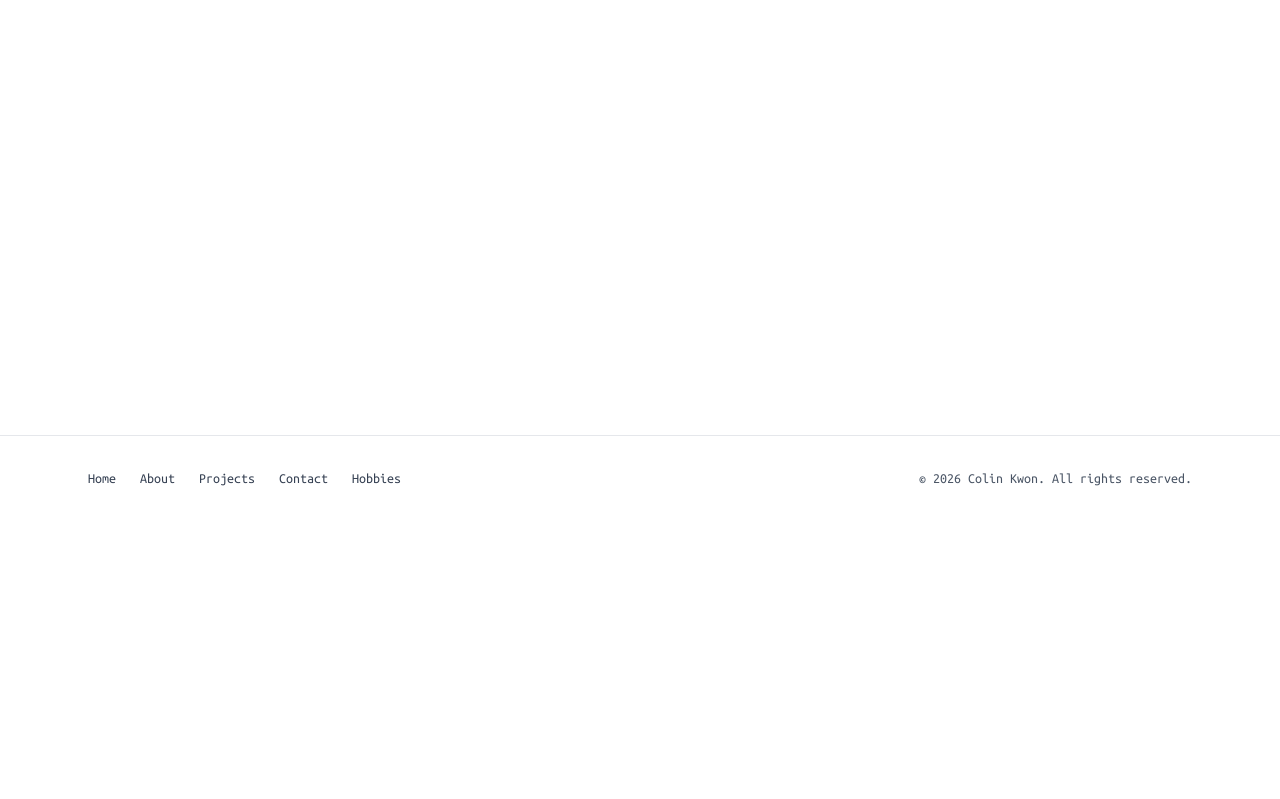
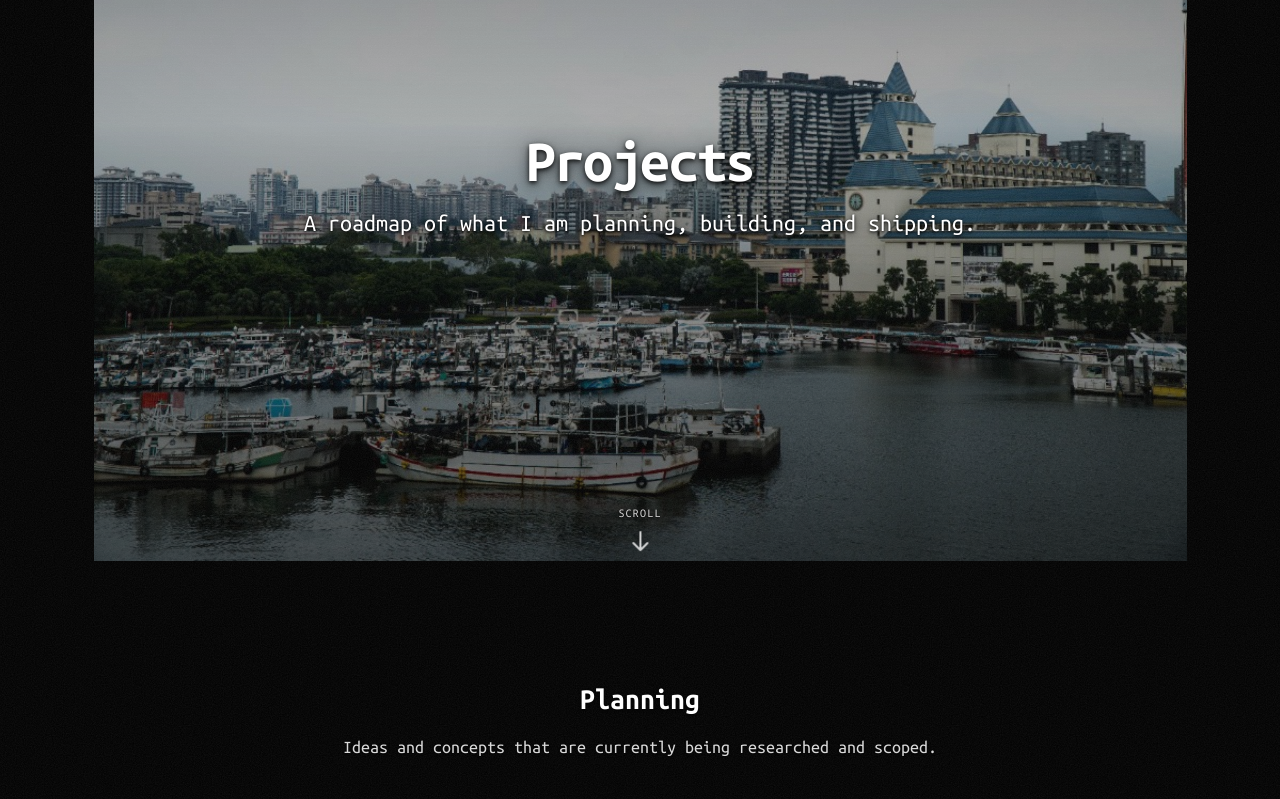
Before and after one commit to Cobby914/Personal_Website, a Next.js app: page /projects in a window 1280 px wide. Shown: the part 280-1079 px from the top of the page. Before the commit the page ends 800 px from the top, so only its background shows below. Built offline with nearby package versions, Linux system fonts and the light colour scheme.

Commit message:
Created different sections for my projects and made simple cards for eacah project.

```diff
--- a/app/projects/page.js
+++ b/app/projects/page.js
@@ -1,3 +1,20 @@
-export default function Projects() {
-  return <h1>Projects</h1>;
+import dynamic from "next/dynamic";
+import AppShell from "@/components/AppShell";
+
+const ProjectsPageContent = dynamic(
+  () => import("@/components/projects/ProjectsPageContent"),
+  { ssr: true }
+);
+
+export const metadata = {
+  title: "Projects | Colin Kwon",
+  description: "Explore Colin Kwon's project roadmap and completed work.",
+};
+
+export default function ProjectsPage() {
+  return (
+    <AppShell backgroundImage="/images/about-background.png">
+      <ProjectsPageContent />
+    </AppShell>
+  );
 }
--- /dev/null
+++ b/components/projects/ProjectsPageContent.jsx
@@ -0,0 +1,235 @@
+"use client";
+
+import Link from "next/link";
+import AnimateOnScroll from "@/components/ui/AnimateOnScroll/AnimateOnScroll";
+import ScrambleText from "@/components/ui/ScrambleText/ScrambleText";
+import ScrollCue from "@/components/ui/ScrollCue/ScrollCue";
+
+const textShadow = "0 1px 3px rgba(0,0,0,0.8)";
+const textShadowSoft = "0 1px 2px rgba(0,0,0,0.6)";
+
+const PLANNING_PROJECTS = [
+  {
+    id: "planning-1",
+    title: "AI Study Assistant",
+    summary: "Early design phase for a tool that helps students plan and review topics.",
+    tech: ["Next.js", "Python", "OpenAI API"],
+  },
+  {
+    id: "planning-2",
+    title: "Scuba Logbook App",
+    summary: "Concepting a dive tracking app with location, conditions, and photo notes.",
+    tech: ["React", "Node.js", "PostgreSQL"],
+  },
+];
+
+const IN_PROGRESS_PROJECTS = [
+  {
+    id: "progress-1",
+    title: "TENA Technical Lead (Dec 2025 - Present)",
+    summary:
+      "Leading full-stack development with React and Node.js, managing roadmap execution and agile sprint delivery.",
+    tech: ["React", "Node.js", "PostgreSQL JSONB"],
+  },
+  {
+    id: "progress-2",
+    title: "UCI Research Assistant (Dec 2025 - Present)",
+    summary:
+      "Researching multimodal camera-radar perception systems and implementing deep learning models for better object detection.",
+    tech: ["PyTorch", "Computer Vision", "Sensor Fusion"],
+  },
+  {
+    id: "progress-3",
+    title: "Commit the Change Platform (Sep 2025 - Present)",
+    summary:
+      "Building a React + Node.js platform for Celebrating Life CHC, including Google OAuth admin approvals and CRUD location APIs.",
+    tech: ["React", "Node.js", "TypeScript", "Express"],
+  },
+];
+
+const FINISHED_PROJECTS = [
+  {
+    id: "finished-2",
+    title: "Commit the Change Dashboard (Sep 2024 - Jun 2025)",
+    summary:
+      "Developed a volunteer tracking dashboard and backend APIs, reducing case manager table load times significantly.",
+    tech: ["React", "Chakra UI", "Node.js", "TypeScript", "PostgreSQL"],
+  },
+  {
+    id: "finished-3",
+    title: "Tumor Classification from Scans (Oct 2025 - Dec 2025)",
+    summary:
+      "Built and tuned a residual neural network pipeline with strong performance and Grad-CAM based model interpretation.",
+    tech: ["Python", "PyTorch", "Scikit-learn", "Pandas", "Matplotlib"],
+  },
+  {
+    id: "finished-4",
+    title: "Genome Sequencing Pipeline (Oct 2025 - Dec 2025)",
+    summary:
+      "Combined Humsavar and dbnsfp5.3a data using DuckDB and pandas, then trained neural models that improved F1 outcomes.",
+    tech: ["Python", "DuckDB", "Pandas", "Seaborn", "PyTorch"],
+  },
+  {
+    id: "finished-5",
+    title: "Reel In Platform (Oct 2024 - May 2025)",
+    summary:
+      "Built a student project discovery platform with reusable UI modules and API routes used by 50+ students.",
+    tech: ["JavaScript", "TypeScript", "React", "CSS", "PostgreSQL"],
+  },
+];
+
+function ProjectCard({ project, stagger = 0 }) {
+  return (
+    <AnimateOnScroll stagger={stagger} as="article">
+      <div className="h-full rounded-xl border border-white/10 bg-white/5 p-5 shadow-xl backdrop-blur-sm">
+        <h3 className="text-xl font-semibold text-white" style={{ textShadow }}>
+          {project.title}
+        </h3>
+        <p
+          className="mt-3 text-sm leading-relaxed text-white/85 sm:text-base"
+          style={{ textShadow: textShadowSoft }}
+        >
+          {project.summary}
+        </p>
+        <ul className="mt-4 flex flex-wrap gap-2">
+          {project.tech.map((item) => (
+            <li
+              key={item}
+              className="rounded-full border border-white/20 px-3 py-1 text-xs text-white/75"
+            >
+              {item}
+            </li>
+          ))}
+        </ul>
+      </div>
+    </AnimateOnScroll>
+  );
+}
+
+function ProjectStatusSection({ id, title, description, projects }) {
+  return (
+    <section id={id} className="relative w-full px-6 py-20 sm:px-8 md:py-24">
+      <div className="mx-auto max-w-6xl">
+        <AnimateOnScroll>
+          <h2
+            className="mb-4 text-center text-2xl font-bold text-white sm:text-3xl"
+            style={{ textShadow }}
+          >
+            {title}
+          </h2>
+          <p
+            className="mx-auto mb-10 max-w-3xl text-center text-base text-white/85 sm:text-lg"
+            style={{ textShadow: textShadowSoft }}
+          >
+            {description}
+          </p>
+        </AnimateOnScroll>
+        <div className="grid gap-6 md:grid-cols-2">
+          {projects.map((project, i) => (
+            <ProjectCard key={project.id} project={project} stagger={i * 90} />
+          ))}
+        </div>
+      </div>
+    </section>
+  );
+}
+
+function GitHubRevealSection() {
+  return (
+    <section id="projects-github" className="relative w-full px-6 py-20 sm:px-8 md:py-24">
+      <div className="mx-auto max-w-4xl">
+        <AnimateOnScroll>
+          <div className="rounded-2xl border border-white/20 bg-black/55 p-8 text-center text-white shadow-2xl backdrop-blur-md sm:p-10">
+            <p className="text-xs font-semibold uppercase tracking-[0.22em] text-white/70">
+              GitHub
+            </p>
+            <h2
+              className="mt-4 text-2xl font-bold tracking-tight sm:text-3xl"
+              style={{ textShadow }}
+            >
+              Explore More Projects on GitHub
+            </h2>
+            <p
+              className="mx-auto mt-4 max-w-2xl text-sm leading-relaxed text-white/85 sm:text-base"
+              style={{ textShadow: textShadowSoft }}
+            >
+              Browse repositories, active experiments, and code samples that are
+              not fully documented on this page yet.
+            </p>
+            <div className="mt-7">
+              <Link
+                href="https://github.com/Cobby914"
+                target="_blank"
+                rel="noopener noreferrer"
+                className="inline-flex items-center gap-2 rounded-lg border border-white/40 px-5 py-2.5 text-sm font-semibold text-white transition hover:bg-white/10"
+              >
+                Visit GitHub
+                <span aria-hidden="true">↗</span>
+              </Link>
+            </div>
+          </div>
+        </AnimateOnScroll>
+      </div>
+    </section>
+  );
+}
+
+export default function ProjectsPageContent() {
+  return (
+    <>
+      <section
+        id="projects-landing"
+        className="relative flex min-h-screen shrink-0 flex-col items-center justify-center px-6 py-24 text-center sm:px-8"
+      >
+        <div className="mx-auto max-w-4xl">
+          <h1
+            className="text-4xl font-bold tracking-tight text-white sm:text-5xl md:text-6xl"
+            style={{
+              textShadow:
+                "0 2px 4px rgba(0,0,0,0.8), 0 4px 12px rgba(0,0,0,0.6), 0 0 40px rgba(0,0,0,0.4)",
+            }}
+          >
+            <ScrambleText text="Projects" delay={2200} speed={40} />
+          </h1>
+          <p
+            className="mx-auto mt-4 max-w-2xl text-lg text-white sm:text-xl md:text-2xl"
+            style={{
+              textShadow:
+                "0 1px 3px rgba(0,0,0,0.9), 0 2px 8px rgba(0,0,0,0.7)",
+            }}
+          >
+            <ScrambleText
+              text="A roadmap of what I am planning, building, and shipping."
+              delay={3100}
+              speed={25}
+            />
+          </p>
+        </div>
+        <ScrollCue />
+      </section>
+
+      <ProjectStatusSection
+        id="projects-planning"
+        title="Planning"
+        description="Ideas and concepts that are currently being researched and scoped."
+        projects={PLANNING_PROJECTS}
+      />
+
+      <ProjectStatusSection
+        id="projects-in-progress"
+        title="In Progress"
+        description="Projects that are actively being built and tested."
+        projects={IN_PROGRESS_PROJECTS}
+      />
+
+      <ProjectStatusSection
+        id="projects-finished"
+        title="Finished"
+        description="Completed work that is deployed, documented, or production-ready."
+        projects={FINISHED_PROJECTS}
+      />
+
+      <GitHubRevealSection />
+    </>
+  );
+}
```
